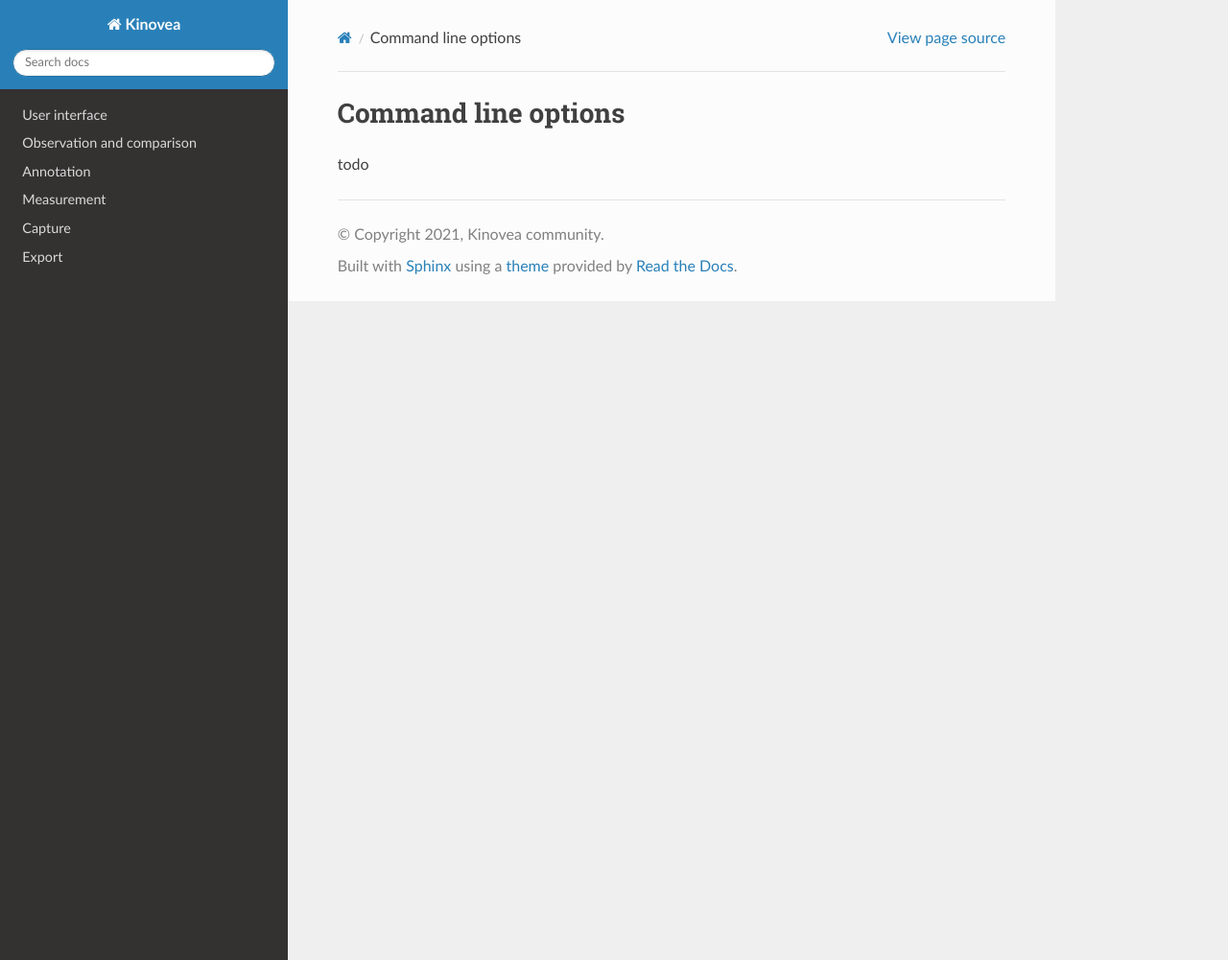
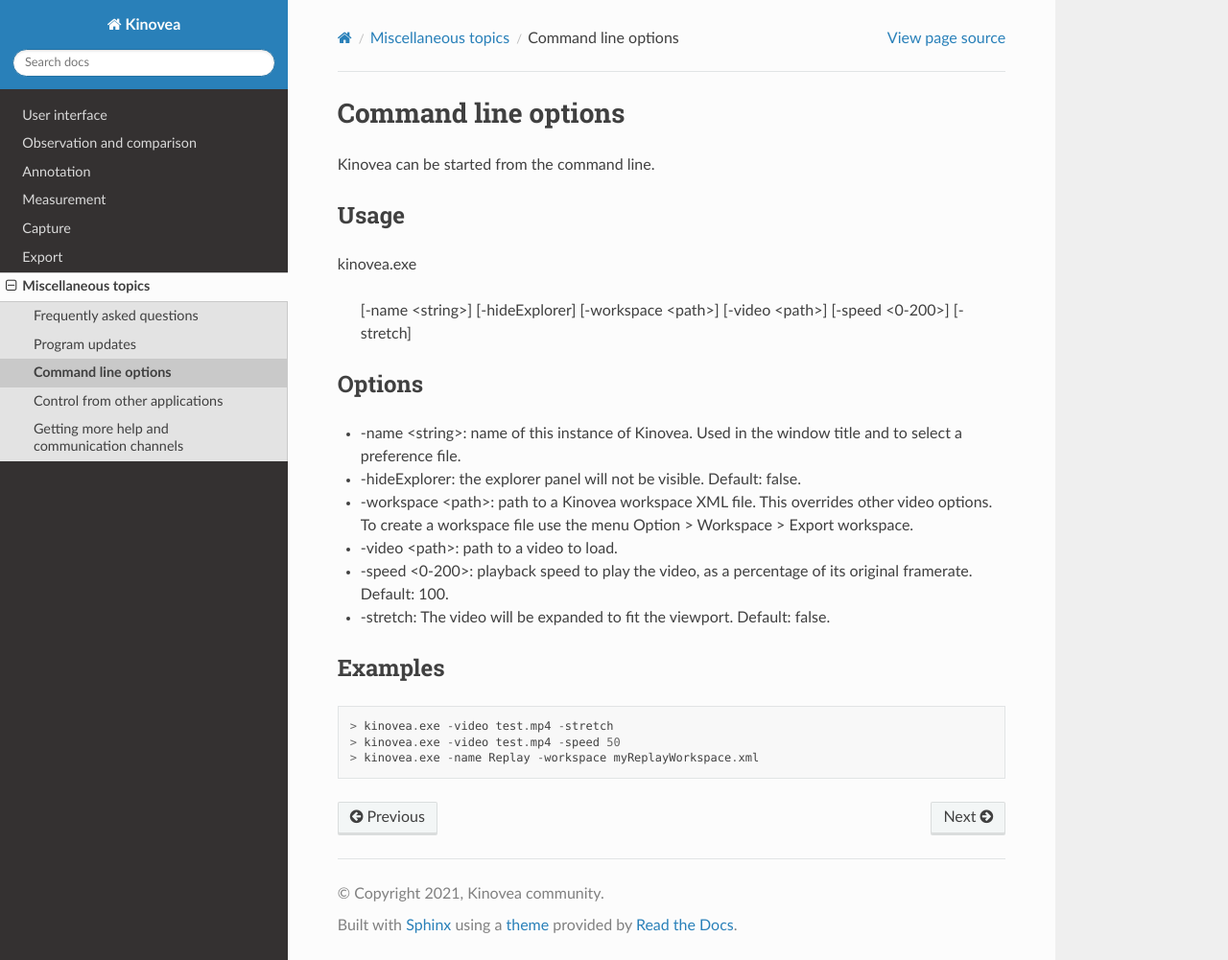
Before and after one commit to Kinovea/kinovea-docs, a Sphinx documentation site: the page built from source/misc/command_line.rst, in a window 1280 px wide and 1001 px high. Shown: the whole window at 96% size. Built offline with Sphinx 7.4.7 and the Read the Docs theme 2.0.0, drawn with Linux system fonts in a browser that asks for light colours.

Commit message:
Miscellaneous topics and moving unused files outside the main source folder.

```diff
--- a/source/misc/command_line.rst
+++ b/source/misc/command_line.rst
@@ -2,4 +2,30 @@
 Command line options
 ====================
 
-todo
+Kinovea can be started from the command line.
+
+Usage
+-----
+
+kinovea.exe
+
+    [-name <string>] [-hideExplorer] [-workspace <path>] [-video <path>] [-speed <0-200>] [-stretch]
+
+Options
+-------
+
+- -name <string>: name of this instance of Kinovea. Used in the window title and to select a preference file.
+- -hideExplorer: the explorer panel will not be visible. Default: false.
+- -workspace <path>: path to a Kinovea workspace XML file. This overrides other video options. To create a workspace file use the menu Option > Workspace > Export workspace.
+- -video <path>: path to a video to load.
+- -speed <0-200>: playback speed to play the video, as a percentage of its original framerate. Default: 100.
+- -stretch: The video will be expanded to fit the viewport. Default: false.
+
+Examples
+--------
+
+.. code-block::
+
+    > kinovea.exe -video test.mp4 -stretch
+    > kinovea.exe -video test.mp4 -speed 50
+    > kinovea.exe -name Replay -workspace myReplayWorkspace.xml
--- /dev/null
+++ b/source/misc/index.rst
@@ -0,0 +1,12 @@
+
+Miscellaneous topics
+====================
+
+.. toctree::
+   :maxdepth: 1
+
+   faq
+   update
+   command_line
+   copydata
+   comms
--- a/source/gettingstarted/terms.rst
+++ b/unused/gettingstarted/terms.rst
@@ -7,7 +7,9 @@ Kinovea is a free and open source software. As a general guideline, you can exec
 
 The project as a whole is released under the `GPL v2 license <https://www.gnu.org/licenses/old-licenses/gpl-2.0.txt>`_.
 
-Most of the internal components also use the GPL v2. The following internal components use an MIT license instead:
+Most of the internal components also use the GPL v2.
+
+The following internal components use an MIT license instead:
 
 - Kinovea.Video
 - Kinovea.Camera
```
Also changed, not shown: source/index.rst (+4 -6 lines), source/misc/comms.rst (added, +12 -0 lines), source/misc/copydata.rst (+25 -1 lines), source/misc/faq.rst (renamed from source/gettingstarted/faq.rst, +9 -3 lines), source/misc/update.rst (added, +12 -0 lines), source/images/compare.jpg (deleted), source/images/graph2.jpg (deleted), source/images/track.jpg (deleted), source/images/tracking.gif (deleted), source/images/ui.jpg (deleted), unused/cheatsheet.rst (renamed from source/cheatsheet.rst), unused/gettingstarted/glossary.rst (renamed from source/gettingstarted/glossary.rst), unused/gettingstarted/index.rst (renamed from source/gettingstarted/index.rst).
